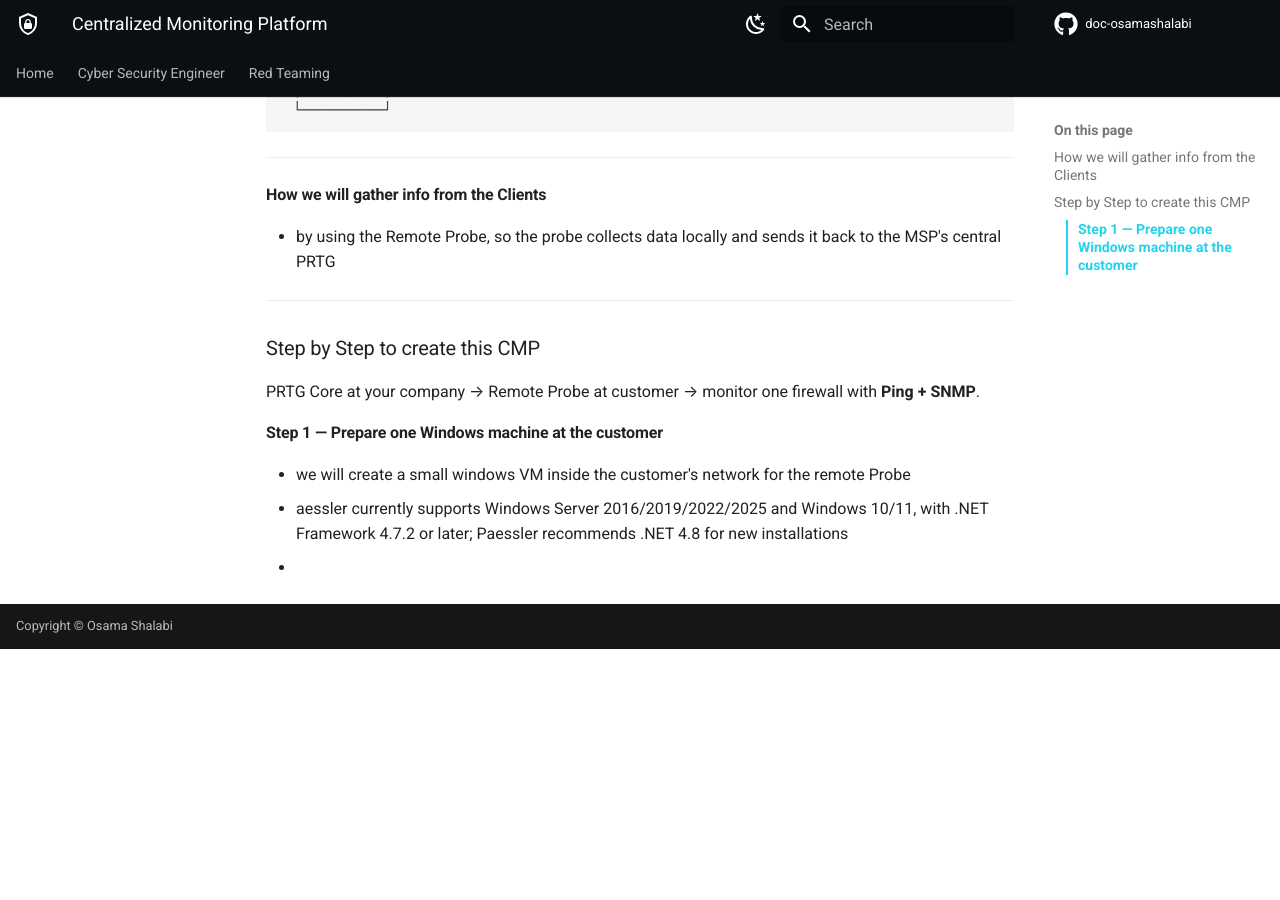
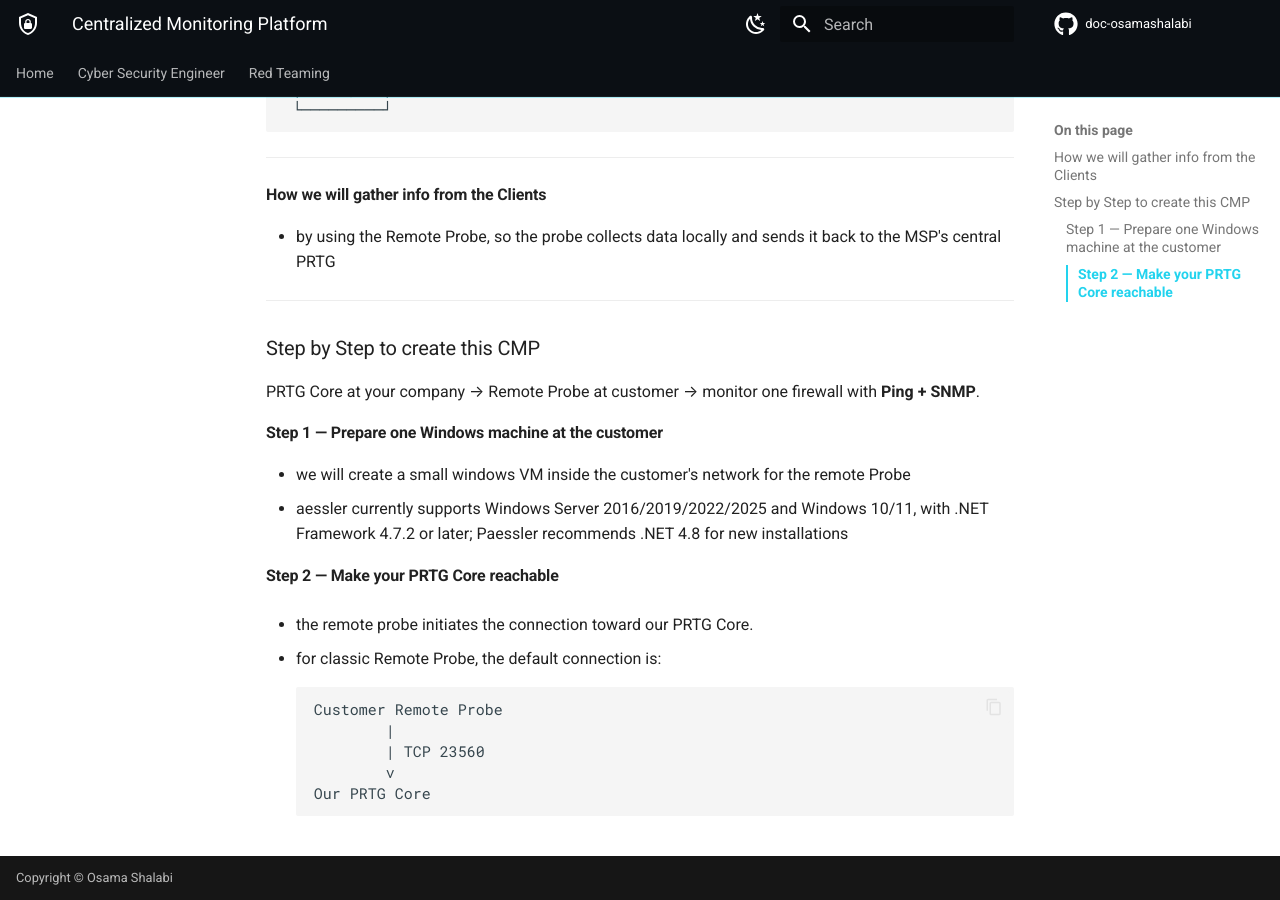
Before and after one commit to osamashalabi432-png/doc-osamashalabi, an MkDocs documentation site: the page built from docs/cyber-security-engineer/network-monitoring/Centralized Monitoring Platform.md, in a window 1280 px wide and 900 px high, scrolled down 764 px. Built offline with MkDocs 1.6.1 and Material for MkDocs 9.7.7, drawn with Linux system fonts in a browser that asks for light colours; comment, search, counter and statistics services are not loaded; before the commit the page ends 1413 px from its top, so only the background shows below that.

Commit message:
vault backup: 2026-10-06 14:48:35

````diff
--- a/docs/cyber-security-engineer/network-monitoring/Centralized Monitoring Platform.md
+++ b/docs/cyber-security-engineer/network-monitoring/Centralized Monitoring Platform.md
@@ -42,4 +42,15 @@ PRTG Core at your company → Remote Probe at customer → monitor one firewall
 #### Step 1 — Prepare one Windows machine at the customer
 - we will create a small windows VM inside the customer's network for the remote Probe
 - aessler currently supports Windows Server 2016/2019/2022/2025 and Windows 10/11, with .NET Framework 4.7.2 or later; Paessler recommends .NET 4.8 for new installations
--
+
+#### Step 2 — Make your PRTG Core reachable
+- the remote probe initiates the connection toward our PRTG Core.
+
+- for classic Remote Probe, the default connection is:
+```
+Customer Remote Probe
+        |
+        | TCP 23560
+        v
+Our PRTG Core
+```
````
